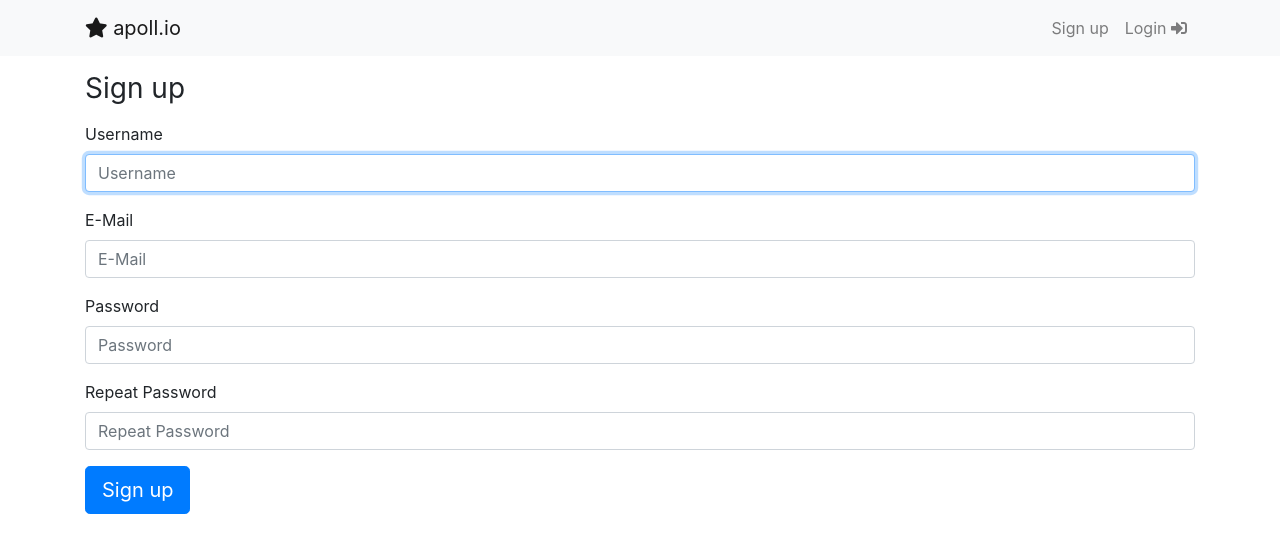
After one commit to besasam/apollio, a Symfony app: template templates/register.html.twig in a window 1280 px wide. The commit adds this page. Shown: the top 553 px of the page. Run offline with Twig, Linux system fonts and the light colour scheme; the template is opened without the code that fills it, so the values that code supplies are empty; some libraries are stand-ins or nearby versions.

Commit message:
register page

```diff
--- a/templates/base.html.twig
+++ b/templates/base.html.twig
@@ -2,7 +2,7 @@
 <html>
     <head>
         <meta charset="UTF-8">
-        <title>{% block title %}apoll.io{% endblock %}</title>
+        <title>apoll.io{% block title %}{% endblock %}</title>
         <link rel="stylesheet" href="https://stackpath.bootstrapcdn.com/bootstrap/4.3.1/css/bootstrap.min.css" integrity="sha384-ggOyR0iXCbMQv3Xipma34MD+dH/1fQ784/j6cY/iJTQUOhcWr7x9JvoRxT2MZw1T" crossorigin="anonymous">
         <link rel="stylesheet" href="https://use.fontawesome.com/releases/v5.9.0/css/all.css" integrity="sha384-i1LQnF23gykqWXg6jxC2ZbCbUMxyw5gLZY6UiUS98LYV5unm8GWmfkIS6jqJfb4E" crossorigin="anonymous">
         {% block stylesheets %}{% endblock %}
@@ -10,19 +10,21 @@
     <body>
         <nav class="navbar navbar-expand-md navbar-light bg-light">
             <div class="container">
-            <a class="navbar-brand" href="#"><i class="fas fa-star"></i> apoll.io</a>
+            <a class="navbar-brand" href="/"><i class="fas fa-star"></i> apoll.io</a>
             <button class="navbar-toggler" type="button" data-toggle="collapse" data-target="#navbarSupportedContent">
                 <span class="navbar-toggler-icon"></span>
             </button>
 
             <div class="collapse navbar-collapse" id="navbarSupportedContent">
                 <ul class="navbar-nav mr-auto">
+                    {% if app.user %}
                     <li class="nav-item">
                         <a class="nav-link" href="#">Subscriptions</a>
                     </li>
                     <li class="nav-item">
                         <a class="nav-link" href="#">Upload <i class="fas fa-upload"></i></a>
                     </li>
+                    {% endif %}
                 </ul>
                 <ul class="navbar-nav">
                     {% if app.user %}
@@ -39,7 +41,10 @@
                     </li>
                     {% else %}
                         <li class="nav-item">
-                            <a class="nav-link" href="/login">Login</a>
+                            <a class="nav-link" href="/register">Sign up</a>
+                        </li>
+                        <li class="nav-item">
+                            <a class="nav-link" href="/login">Login <i class="fas fa-sign-in-alt"></i></a>
                         </li>
                     {% endif %}
                 </ul>
--- /dev/null
+++ b/templates/register.html.twig
@@ -0,0 +1,40 @@
+{% extends 'base.html.twig' %}
+
+{% block title %} | Sign up{% endblock %}
+
+{% block body %}
+    <form method="post" action={{ action }}>
+        <h1 class="h3 mb-3 font-weight-normal">Sign up</h1>
+        <div class="form-group">
+            <label for="inputUsername">Username</label>
+            <input type="text" name="username" id="inputUsername" class="form-control" placeholder="Username" required autofocus>
+        </div>
+        <div class="form-group">
+            <label for="inputEmail">E-Mail</label>
+            <input type="email" name="email" id="inputEmail" class="form-control" placeholder="E-Mail" required>
+        </div>
+        <div class="form-group">
+            <label for="inputPassword">Password</label>
+            <input type="password" name="password" id="inputPassword" class="form-control" placeholder="Password" required>
+        </div>
+        <div class="form-group">
+            <label for="inputPasswordRepeat">Repeat Password</label>
+            <input type="password" name="passwordRepeat" id="inputPasswordRepeat" class="form-control" placeholder="Repeat Password" required>
+        </div>
+
+        {#
+            Uncomment this section and add a remember_me option below your firewall to activate remember me functionality.
+            See https://symfony.com/doc/current/security/remember_me.html
+
+            <div class="checkbox mb-3">
+                <label>
+                    <input type="checkbox" name="_remember_me"> Remember me
+                </label>
+            </div>
+        #}
+
+        <button class="btn btn-lg btn-primary" type="submit">
+            Sign up
+        </button>
+    </form>
+{% endblock %}
```
Also changed, not shown: src/Controller/PageController.php (+9 -1 lines), templates/home.html.twig (added, +7 -0 lines), templates/security/login.html.twig (+9 -6 lines).
